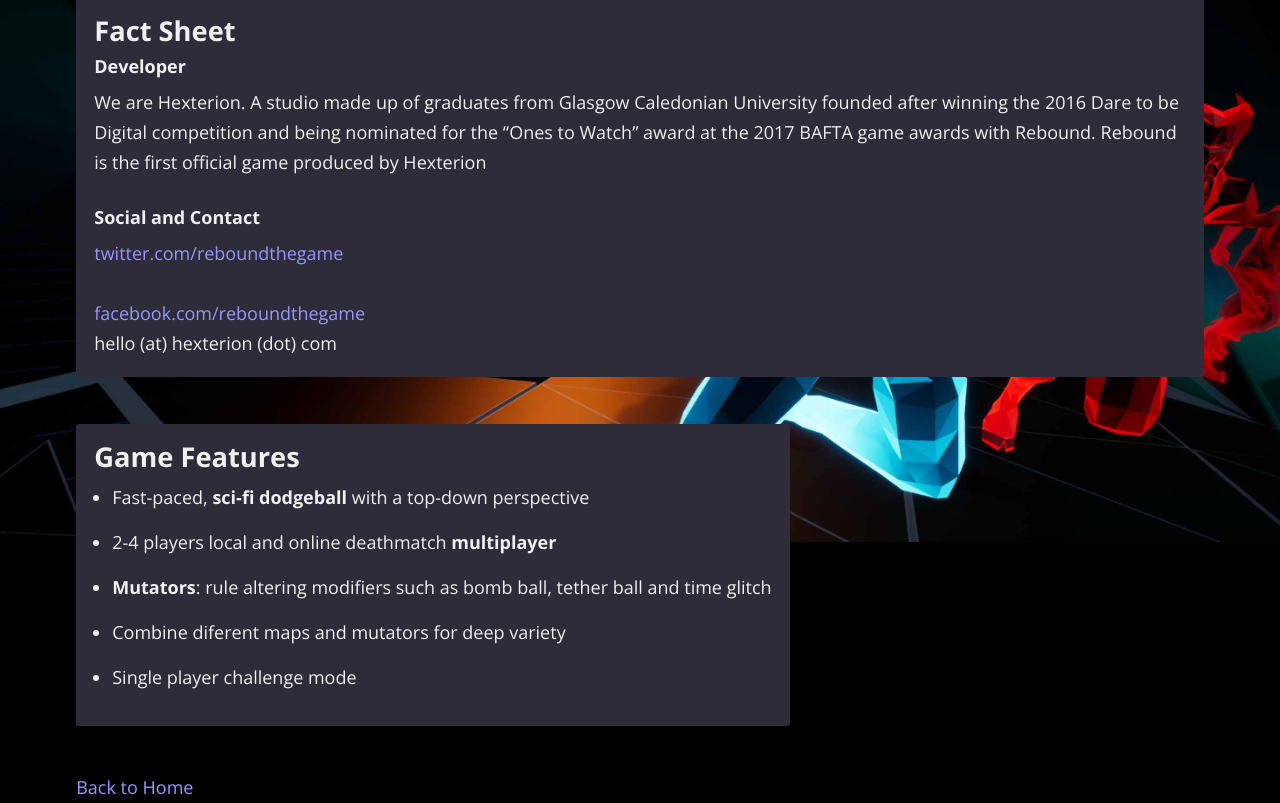
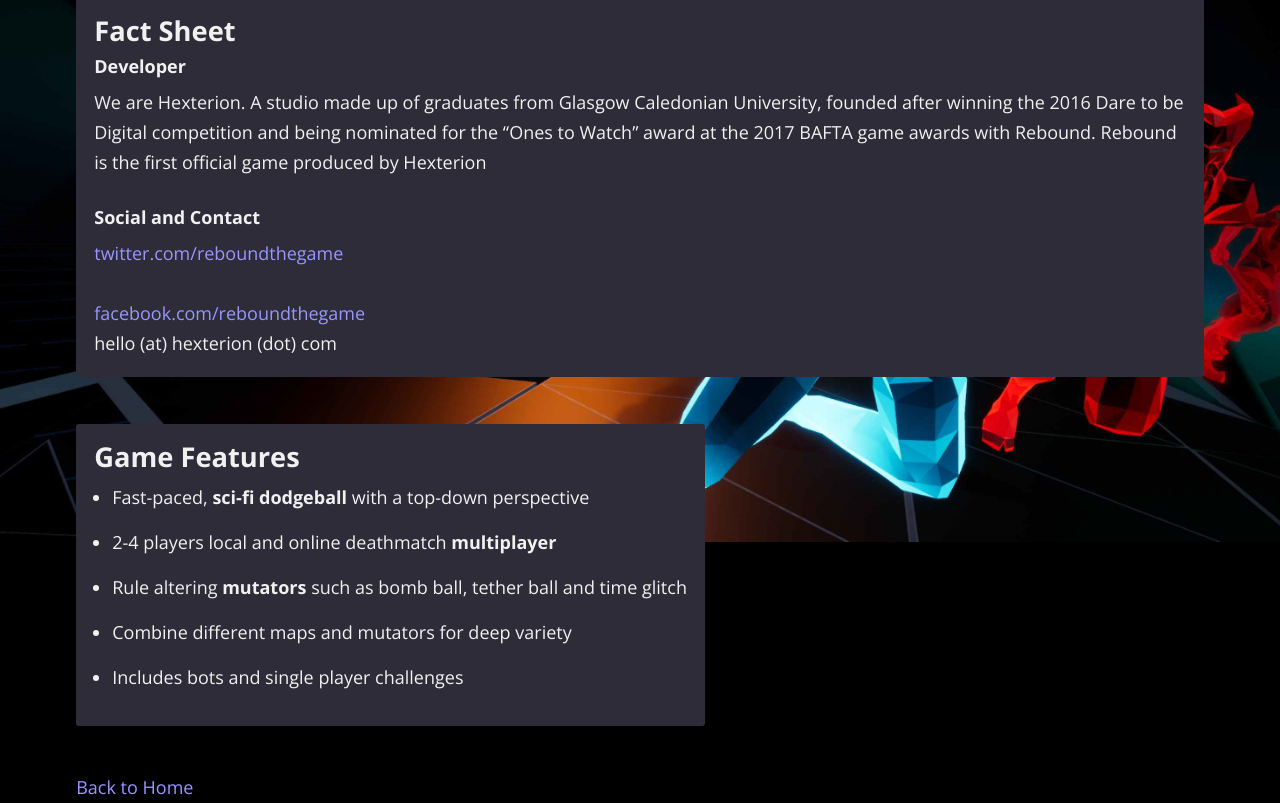
Before and after one commit to vladinator1000/hexterion-site, a Gatsby site: page /press in a window 1280 px wide. Shown: the part 258-1061 px from the top of the page. Built offline with nearby package versions, Linux system fonts and the light colour scheme; Gatsby itself is replaced by a stand-in of ours.

Commit message:
fix social links and spelling

```diff
--- a/src/pages/press.js
+++ b/src/pages/press.js
@@ -38,14 +38,14 @@ const SecondPage = () => (
       <h4>Developer</h4>
       <p>
         We are Hexterion. A studio made up of graduates from Glasgow Caledonian
-        University founded after winning the 2016 Dare to be Digital competition
-        and being nominated for the “Ones to Watch” award at the 2017 BAFTA game
-        awards with Rebound. Rebound is the first official game produced by
-        Hexterion
+        University, founded after winning the 2016 Dare to be Digital
+        competition and being nominated for the “Ones to Watch” award at the
+        2017 BAFTA game awards with Rebound. Rebound is the first official game
+        produced by Hexterion
       </p>
       <h4>Social and Contact</h4>
       <a
-        href="twitter.com/reboundthegame"
+        href="https://twitter.com/reboundthegame"
         target="_blank"
         rel="noopener noreferrer"
       >
@@ -53,7 +53,7 @@ const SecondPage = () => (
       </a>
       <br />
       <a
-        href="facebook.com/reboundthegame"
+        href="https://facebook.com/reboundthegame"
         target="_blank"
         rel="noopener noreferrer"
       >
@@ -74,11 +74,11 @@ const SecondPage = () => (
           2-4 players local and online deathmatch <b>multiplayer</b>
         </li>
         <li>
-          <b>Mutators</b>: rule altering modifiers such as bomb ball, tether
-          ball and time glitch
+          Rule altering <b>mutators</b> such as bomb ball, tether ball and time
+          glitch
         </li>
-        <li>Combine diferent maps and mutators for deep variety</li>
-        <li>Single player challenge mode</li>
+        <li>Combine different maps and mutators for deep variety</li>
+        <li>Includes bots and single player challenges</li>
       </ul>
     </section>
     {/* <section className="card" id="videos">
```
